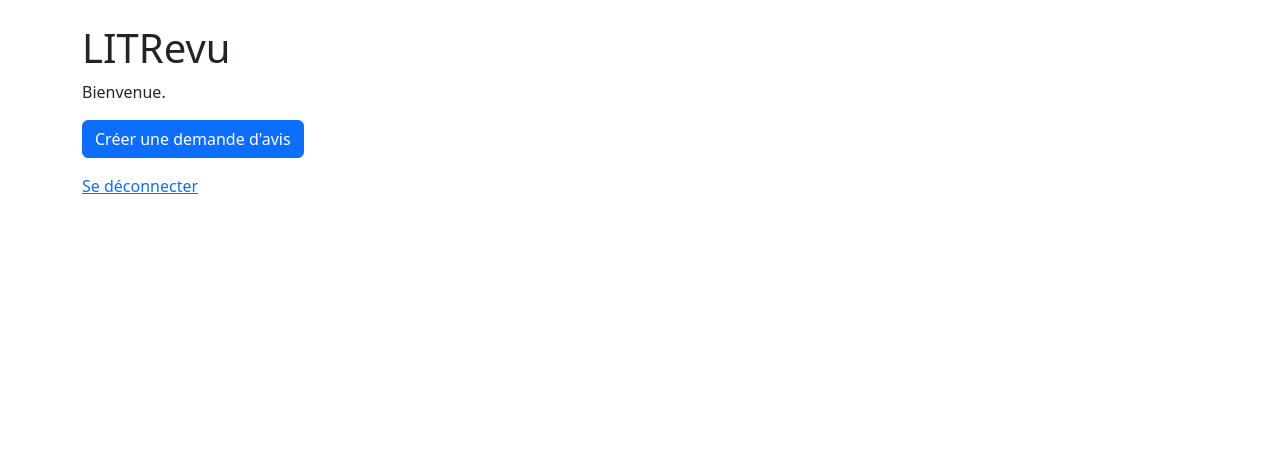
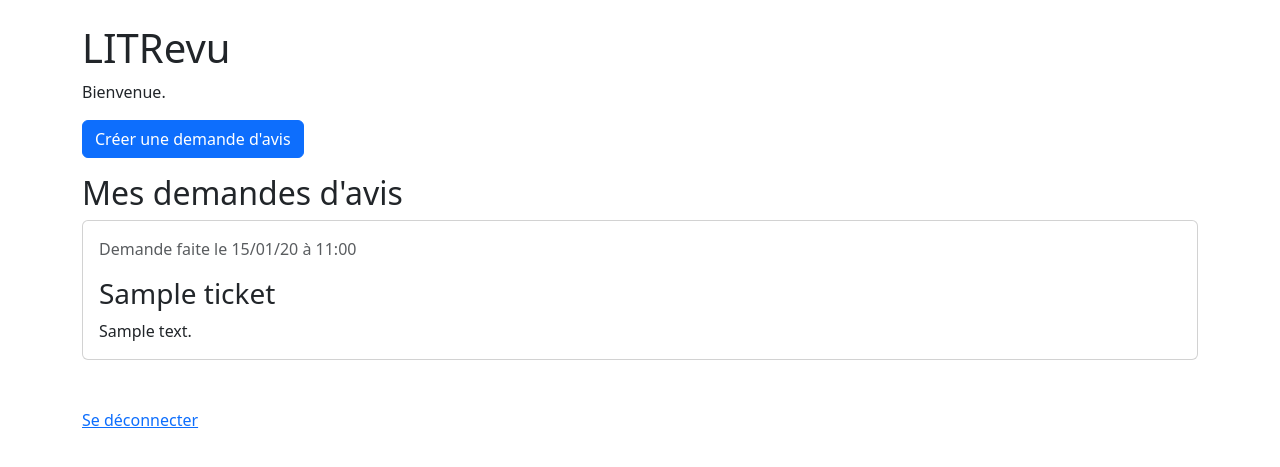
Before and after one commit to mrnlarue-cloud/Projet_9_OC, a Django app: page /accueil/ in a window 1280 px wide. Shown: the top 467 px of the page. Run offline with Django 5.2, Linux system fonts and the light colour scheme; a user stored in the database is signed in; tables that the repository leaves empty hold one stand-in row (values such as "Sample post").

Commit message:
Affiche les tickets sur la page d'accueil

```diff
--- a/litreview/templates/pages/accueil.html
+++ b/litreview/templates/pages/accueil.html
@@ -11,6 +11,26 @@
         </a>
     </p>
 
+    <h2>Mes demandes d'avis</h2>
+
+    {% for ticket in tickets_utilisateur %}
+        <div class="card mb-5">
+            <div class="card-body">
+                <p class="text-muted">
+                    Demande faite le {{ ticket.time_created|date:"d/m/y à H:i" }}
+                </p>
+
+                <h3 class="card-title">{{ ticket.title }}</h3>
+
+                {% if ticket.description %}
+                    <p class="card-text">{{ ticket.description }}</p>
+                {% endif %}
+            </div>
+        </div>
+    {% empty %}
+        <p>Vous n'avez pas encore créé de demande d'avis.</p>
+    {% endfor %}
+
     <p>
         <a href="{% url 'deconnexion' %}">Se déconnecter</a>
     </p>
```
